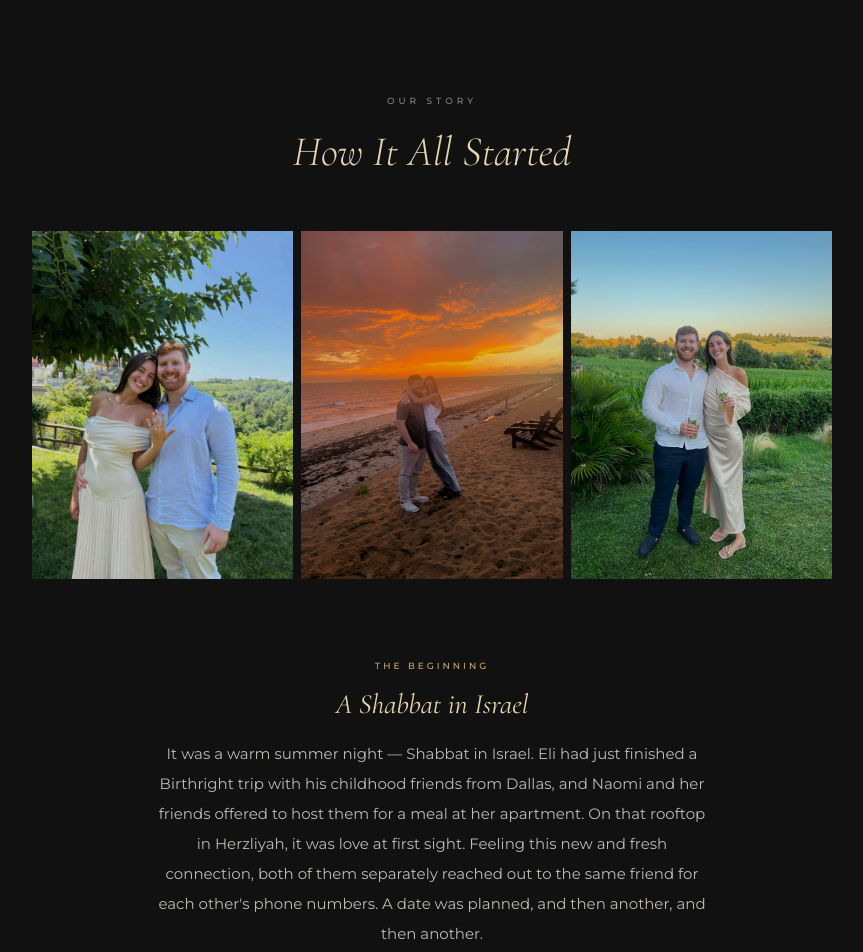
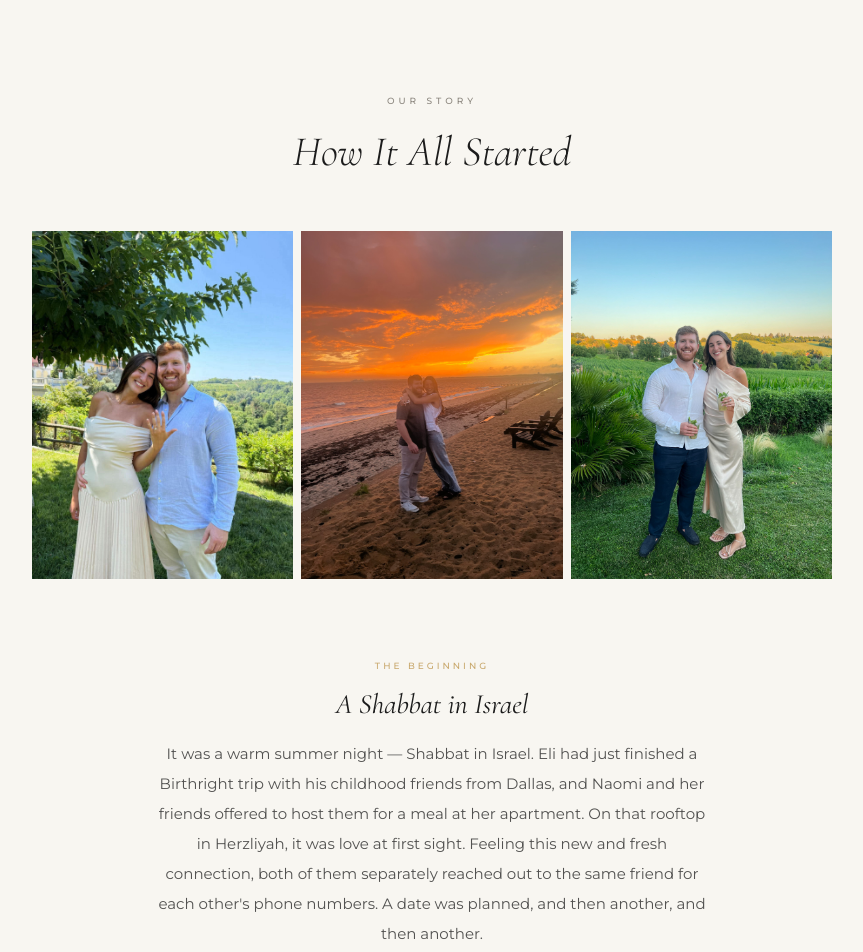
Before and after one commit to emweddingbuilder/eli-naomi-wedding, a Next.js app: page / in a window 1280 px wide. Shown: the part 1260-2212 px from the top of the page, without its empty margins (208-1071 px from the left). Built offline with nearby package versions, Linux system fonts and the light colour scheme; a web font is replaced by a local one.

Commit message:
Restore alternating light/dark sections, keep hero name banner as-is

```diff
--- a/components/LandingPage.tsx
+++ b/components/LandingPage.tsx
@@ -66,6 +66,9 @@ const STORY_SECTIONS = [
   },
 ];
 
+// Light section palette
+const L = { bg: '#F8F6F1', text: '#1C1C1C', muted: '#8a857d', card: '#FFFFFF', border: 'rgba(201,169,110,0.18)' };
+
 function RsvpButton({ href, label, style = {} }: { href: string; label: string; style?: React.CSSProperties }) {
   const [hovered, setHovered] = useState(false);
   return (
@@ -100,12 +103,12 @@ export default function LandingPage() {
   const C = colors;
 
   return (
-    <div style={{ background: C.black, color: C.textLight, fontFamily: fonts.sans, minHeight: '100vh' }}>
+    <div style={{ fontFamily: fonts.sans, minHeight: '100vh' }}>
 
       <SiteNav transparentTop />
 
-      {/* ── HERO ── */}
-      <section id="home">
+      {/* ── HERO — dark ── */}
+      <section id="home" style={{ background: C.black }}>
         <div style={{ width: '100%', height: '95vh', minHeight: '600px', position: 'relative', overflow: 'hidden', marginTop: '56px' }}>
           <div style={{ position: 'absolute', inset: 0, backgroundImage: "url('/hero.jpg')", backgroundSize: 'cover', backgroundPosition: 'center 35%', backgroundRepeat: 'no-repeat', filter: 'brightness(0.75)' }} />
           <div style={{ position: 'absolute', inset: 0, background: 'rgba(0,0,0,0.25)' }} />
@@ -116,7 +119,6 @@ export default function LandingPage() {
             <p style={{ fontFamily: fonts.serif, fontSize: 'clamp(13px, 2.5vw, 17px)', fontWeight: 300, letterSpacing: 'clamp(6px, 2vw, 14px)', textTransform: 'uppercase', color: '#ffffff', textShadow: '0 1px 12px rgba(0,0,0,0.5)' }}>Eli Minsky</p>
           </div>
         </div>
-
         <div style={{ textAlign: 'center', padding: '48px 24px 72px' }}>
           <GoldDivider />
           <p style={{ fontFamily: fonts.sans, fontSize: 'clamp(10px, 2vw, 12px)', fontWeight: 400, letterSpacing: '3px', textTransform: 'uppercase', color: C.textMuted, marginTop: '28px', lineHeight: 2.4 }}>
@@ -139,19 +141,19 @@ export default function LandingPage() {
         </div>
       </section>
 
-      {/* ── OUR STORY ── */}
-      <section id="our-story" style={{ padding: '100px 24px', borderTop: `1px solid ${C.border}` }}>
+      {/* ── OUR STORY — light ── */}
+      <section id="our-story" style={{ background: L.bg, padding: '100px 24px', borderTop: `1px solid ${L.border}` }}>
         <div style={{ maxWidth: '800px', margin: '0 auto' }}>
           <FadeIn>
-            <p style={{ fontFamily: fonts.sans, fontSize: '9px', fontWeight: 500, letterSpacing: '4px', textTransform: 'uppercase', color: C.textMuted, textAlign: 'center', marginBottom: '12px' }}>Our Story</p>
-            <h2 style={{ fontFamily: fonts.serif, fontSize: 'clamp(28px, 6vw, 42px)', fontWeight: 300, fontStyle: 'italic', color: C.champagne, textAlign: 'center', marginBottom: '48px' }}>How It All Started</h2>
+            <p style={{ fontFamily: fonts.sans, fontSize: '9px', fontWeight: 500, letterSpacing: '4px', textTransform: 'uppercase', color: L.muted, textAlign: 'center', marginBottom: '12px' }}>Our Story</p>
+            <h2 style={{ fontFamily: fonts.serif, fontSize: 'clamp(28px, 6vw, 42px)', fontWeight: 300, fontStyle: 'italic', color: L.text, textAlign: 'center', marginBottom: '48px' }}>How It All Started</h2>
           </FadeIn>
           <FadeIn delay={0.05}>
             <div style={{ display: 'grid', gridTemplateColumns: '1fr 1fr 1fr', gap: '8px', marginBottom: '80px' }}>
               {['/couple/1.jpg', '/couple/2.jpg', '/couple/3.jpg'].map((src, i) => (
-                <div key={i} style={{ aspectRatio: '3/4', overflow: 'hidden', background: C.charcoal }}>
+                <div key={i} style={{ aspectRatio: '3/4', overflow: 'hidden', background: '#D8D3CC' }}>
                   {/* eslint-disable-next-line @next/next/no-img-element */}
-                  <img src={src} alt="" style={{ width: '100%', height: '100%', objectFit: 'cover', display: 'block', filter: 'brightness(0.88)' }} />
+                  <img src={src} alt="" style={{ width: '100%', height: '100%', objectFit: 'cover', display: 'block' }} />
                 </div>
               ))}
             </div>
@@ -160,8 +162,8 @@ export default function LandingPage() {
             <FadeIn key={i} delay={i * 0.1}>
               <div style={{ textAlign: 'center', padding: '0 clamp(0px, 4vw, 40px)' }}>
                 <p style={{ fontFamily: fonts.sans, fontSize: '9px', fontWeight: 500, letterSpacing: '3px', textTransform: 'uppercase', color: C.gold, marginBottom: '10px' }}>{item.label}</p>
-                <h3 style={{ fontFamily: fonts.serif, fontSize: 'clamp(22px, 4vw, 28px)', fontWeight: 400, fontStyle: 'italic', color: C.champagne, marginBottom: '14px' }}>{item.title}</h3>
-                <p style={{ fontFamily: fonts.sans, fontSize: '15px', fontWeight: 400, color: C.textLight, lineHeight: 2, maxWidth: '560px', margin: '0 auto', opacity: 0.8 }}>{item.text}</p>
+                <h3 style={{ fontFamily: fonts.serif, fontSize: 'clamp(22px, 4vw, 28px)', fontWeight: 400, fontStyle: 'italic', color: L.text, marginBottom: '14px' }}>{item.title}</h3>
+                <p style={{ fontFamily: fonts.sans, fontSize: '15px', fontWeight: 400, color: L.text, lineHeight: 2, maxWidth: '560px', margin: '0 auto', opacity: 0.75 }}>{item.text}</p>
               </div>
               {i < STORY_SECTIONS.length - 1 && <GoldDot />}
             </FadeIn>
@@ -169,8 +171,8 @@ export default function LandingPage() {
         </div>
       </section>
 
-      {/* ── EVENTS ── */}
-      <section id="events" style={{ padding: '100px 24px', borderTop: `1px solid ${C.border}` }}>
+      {/* ── EVENTS — dark ── */}
+      <section id="events" style={{ background: C.black, padding: '100px 24px', borderTop: `1px solid ${C.border}` }}>
         <div style={{ maxWidth: '800px', margin: '0 auto' }}>
           <FadeIn>
             <p style={{ fontFamily: fonts.sans, fontSize: '9px', fontWeight: 500, letterSpacing: '4px', textTransform: 'uppercase', color: C.textMuted, textAlign: 'center', marginBottom: '12px' }}>The Celebration</p>
@@ -191,13 +193,13 @@ export default function LandingPage() {
         </div>
       </section>
 
-      {/* ── REGISTRY ── */}
-      <section id="registry" style={{ padding: '100px 24px', textAlign: 'center', borderTop: `1px solid ${C.border}` }}>
+      {/* ── REGISTRY — light ── */}
+      <section id="registry" style={{ background: L.bg, padding: '100px 24px', textAlign: 'center', borderTop: `1px solid ${L.border}` }}>
         <FadeIn>
           <div style={{ maxWidth: '560px', margin: '0 auto' }}>
-            <p style={{ fontFamily: fonts.sans, fontSize: '9px', fontWeight: 500, letterSpacing: '4px', textTransform: 'uppercase', color: C.textMuted, textAlign: 'center', marginBottom: '12px' }}>Registry</p>
-            <h2 style={{ fontFamily: fonts.serif, fontSize: 'clamp(28px, 6vw, 42px)', fontWeight: 300, fontStyle: 'italic', color: C.champagne, textAlign: 'center', marginBottom: '20px' }}>Gifts & Celebrations</h2>
-            <p style={{ fontFamily: fonts.sans, fontSize: '13px', fontWeight: 300, color: C.textMuted, lineHeight: 1.9, marginBottom: '36px' }}>
+            <p style={{ fontFamily: fonts.sans, fontSize: '9px', fontWeight: 500, letterSpacing: '4px', textTransform: 'uppercase', color: L.muted, textAlign: 'center', marginBottom: '12px' }}>Registry</p>
+            <h2 style={{ fontFamily: fonts.serif, fontSize: 'clamp(28px, 6vw, 42px)', fontWeight: 300, fontStyle: 'italic', color: L.text, textAlign: 'center', marginBottom: '20px' }}>Gifts & Celebrations</h2>
+            <p style={{ fontFamily: fonts.sans, fontSize: '13px', fontWeight: 300, color: L.muted, lineHeight: 1.9, marginBottom: '36px' }}>
               Your presence is the greatest gift. If you'd like to celebrate with something more, we've put together a few ideas.
             </p>
             <Link href="/registry" style={{ display: 'inline-block', fontFamily: fonts.sans, fontSize: '9px', fontWeight: 500, letterSpacing: '3px', textTransform: 'uppercase', color: C.gold, border: `1px solid ${C.gold}`, padding: '12px 32px', textDecoration: 'none' }}>
@@ -207,8 +209,8 @@ export default function LandingPage() {
         </FadeIn>
       </section>
 
-      {/* ── RSVP CTA ── */}
-      <section id="rsvp" style={{ padding: '120px 24px', textAlign: 'center', borderTop: `1px solid ${C.border}` }}>
+      {/* ── RSVP CTA — dark ── */}
+      <section id="rsvp" style={{ background: C.black, padding: '120px 24px', textAlign: 'center', borderTop: `1px solid ${C.border}` }}>
         <FadeIn>
           <div style={{ display: 'flex', flexDirection: 'column', alignItems: 'center', gap: '24px' }}>
             <h2 style={{ fontFamily: fonts.serif, fontSize: 'clamp(32px, 7vw, 48px)', fontWeight: 300, fontStyle: 'italic', color: C.champagne }}>We'd Love to Have You</h2>
@@ -221,8 +223,8 @@ export default function LandingPage() {
         </FadeIn>
       </section>
 
-      {/* ── FOOTER ── */}
-      <footer style={{ padding: '40px 24px', textAlign: 'center', borderTop: `1px solid ${C.border}` }}>
+      {/* ── FOOTER — dark ── */}
+      <footer style={{ padding: '40px 24px', textAlign: 'center', background: C.black, borderTop: `1px solid ${C.border}` }}>
         <div style={{ fontFamily: fonts.serif, fontSize: '24px', fontWeight: 300, letterSpacing: '4px', color: C.textLight, marginBottom: '12px' }}>
           N <span style={{ color: C.gold, fontStyle: 'italic', fontSize: '18px' }}>&</span> E
         </div>
```
